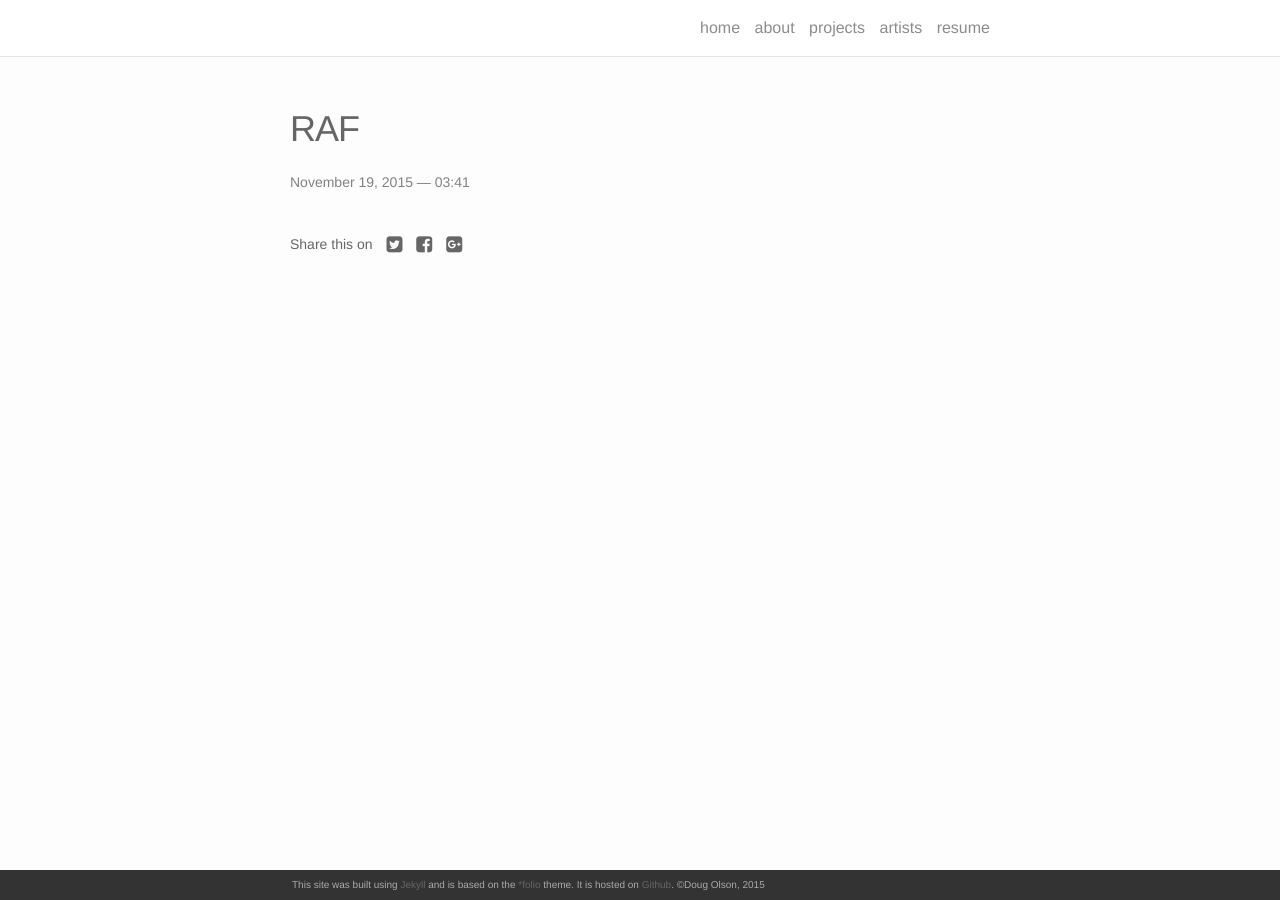
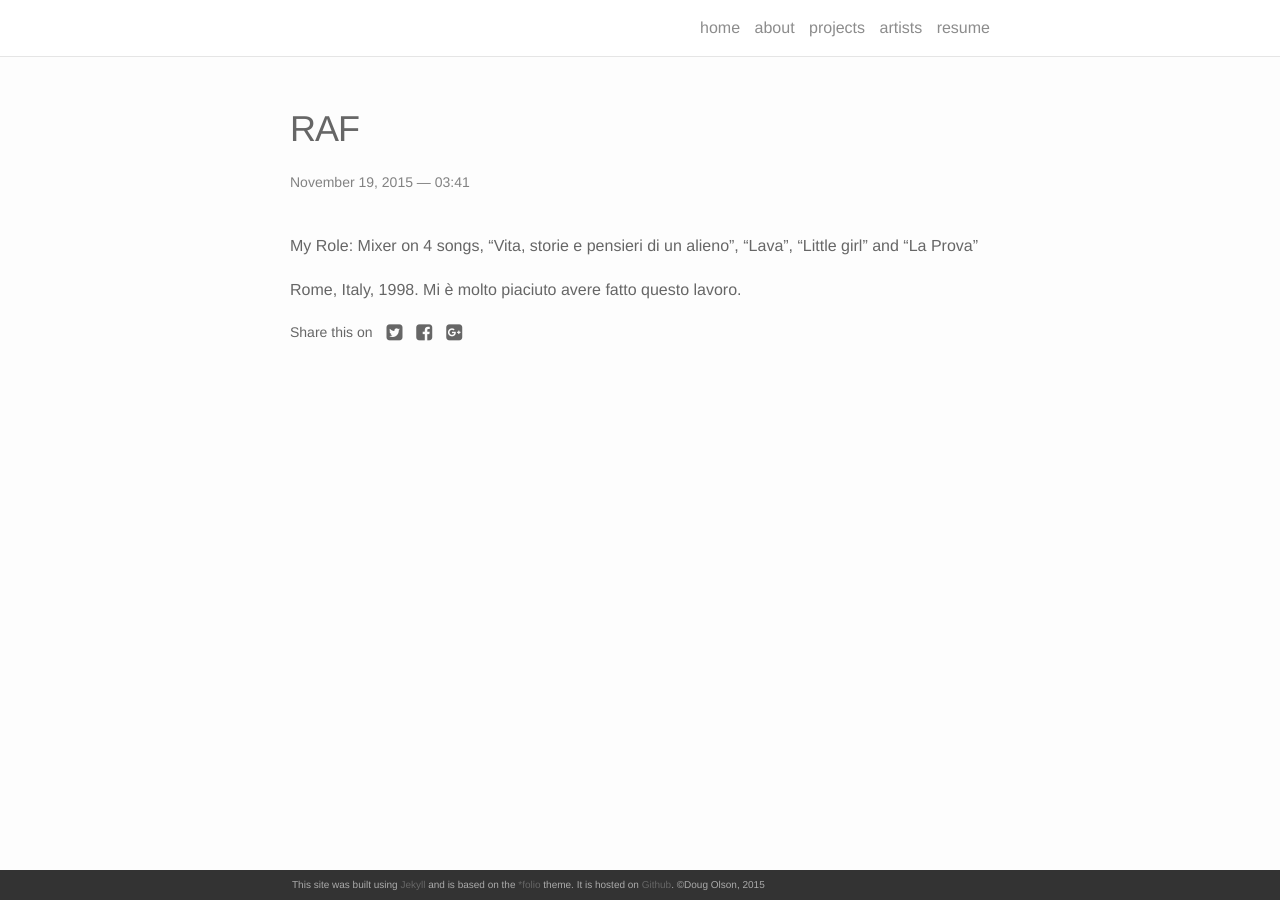
Before and after one commit to dougolson/dougolson.github.io, a Jekyll site: the page built from _portfolio/21raf.markdown, in a window 1280 px wide. Built offline with Jekyll 4.4.1, drawn with Linux system fonts in a browser that asks for light colours; nearby versions of some CDN libraries.

Commit message:
minor updates to a few vignettes

```diff
--- a/_portfolio/10reverb2.markdown
+++ b/_portfolio/10reverb2.markdown
@@ -1,10 +1,13 @@
 ---
 layout: post
 title: HBO Reverb - Bjork, Sigur Ros
-description: Bjork, Sigur Ros - an amazing show
+description: Bjork and Sigur Ros
 img: /img/reverb2.jpg
 comments: True
 ---
+
+Amazing show...
+
 [Bjork on HBO Reverb](https://www.youtube.com/watch?v=Tv6rzhZ83rk&list=PLF276E01A4014FD08)
 
 [Sigur Ros on HBO Reverb](https://www.youtube.com/watch?v=rWR-jJ3v1pk)
--- a/_portfolio/21raf.markdown
+++ b/_portfolio/21raf.markdown
@@ -1,6 +1,10 @@
 ---
 layout: post
 title: RAF
-description: La Prova, Rome, Italy, 1995
+description: La Prova
 img: /img/raf.jpg
 ---
+
+My Role: Mixer on 4 songs, "Vita, storie e pensieri di un alieno", "Lava", "Little girl" and "La Prova"
+
+Rome, Italy, 1998. Mi è molto piaciuto avere fatto questo lavoro.
--- a/_portfolio/41bastro.markdown
+++ b/_portfolio/41bastro.markdown
@@ -1,9 +1,13 @@
 ---
 layout: post
 title: Bastro
-description: Sing the Troubled Beast - a record I worked on with Brian Paulsen and John McEntire in 1990...
+description: Sing the Troubled Beast
 img: /img/bastro.jpg
 comments: True
 ---
 
+My role: Engineer
+
+Producers Brian Paulson, John McEntire
+
 I remember one song had this amazing, manic drum part - it was very "mathy" and chaotic. Every take was basically a one-off. As a joke, right after John finished a good take, Brian got on the talkback and said "Ok, John, now let's double it." John's eyes lit up - "Yes! That would sound amazing!  Give me a couple of minutes." He took out a manuscript book and had us play the song back a few times while he charted it out. After about 5 minutes, he said, "Ok, I'm ready." Brian and I were both like - "I'll be very surprised if this works." Well, we hit record and he nailed it in one take, sight reading as he played. We were blown away.
--- a/_portfolio/philmore.markdown
+++ b/_portfolio/philmore.markdown
@@ -1,6 +1,8 @@
 ---
 layout: post
 title: Philmore
-description: The Bare Truth about Philmore - a CD I mixed.
+description: The Bare Truth about Philmore
 img: /img/philmore.jpg
 ---
+
+My role: Mixer
```
Also changed, not shown: _portfolio/barkingtribe.markdown (+6 -1 lines).
